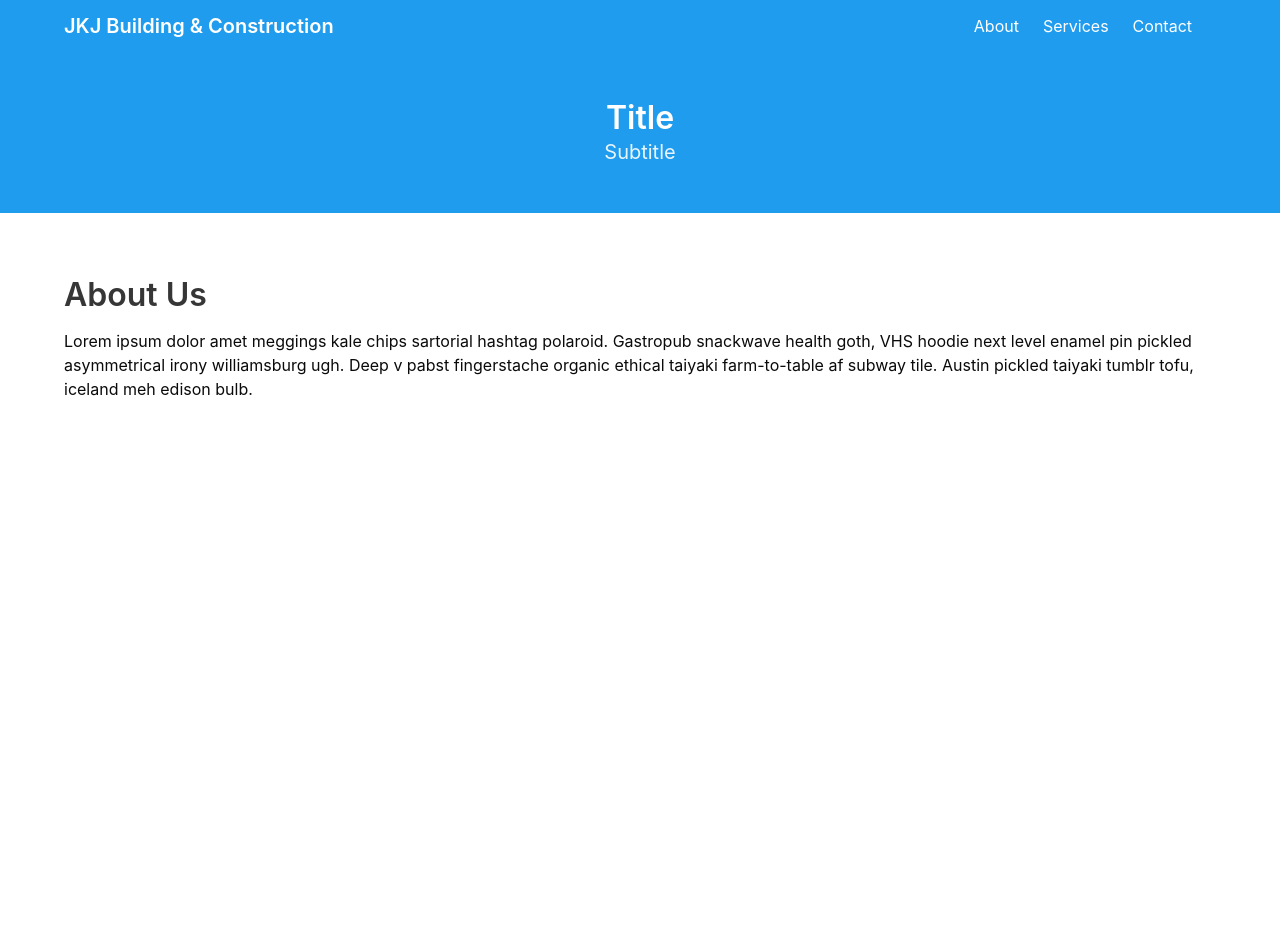
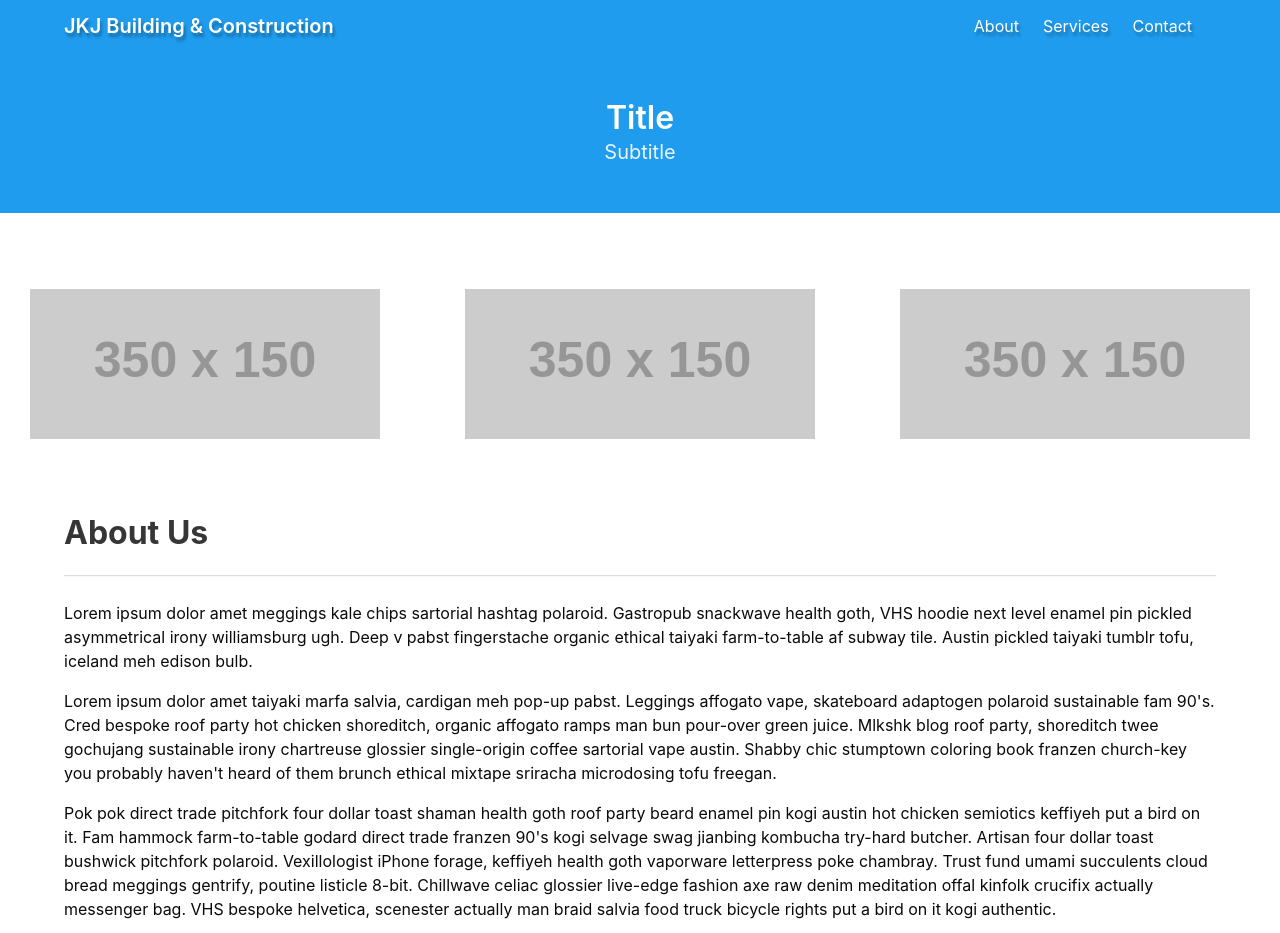
Before and after one commit to ethynnvo/JKJ-Building-And-Construction, a website: page index.html in a window 1280 px wide. Before the commit the page ends 800 px from the top, so only its background shows below. Drawn offline with nearby package versions, Linux system fonts and the light colour scheme; placeholder pictures from the web are drawn by us.

Commit message:
added image placeholders and more text placeholders

```diff
--- a/customstyles.css
+++ b/customstyles.css
@@ -7,3 +7,18 @@
 .margin {
 	margin-top: 5%;
 }
+
+.text-shadow {
+	text-shadow: 2px 4px 3px rgba(0,0,0,0.3);
+}
+
+.hr {
+	border: 0;
+    height: 0;
+    border-top: 1px solid rgba(0, 0, 0, 0.1);
+    border-bottom: 1px solid rgba(255, 255, 255, 0.3);
+}
+
+.blue-background {
+	background-color: #007FFF;
+}
--- a/index.html
+++ b/index.html
@@ -16,7 +16,7 @@
       <div class="container">
         <div class="navbar-brand">
           <a class="navbar-item">
-            <h1 class=" has-text-left is-size-5 has-text-weight-semibold">JKJ Building & Construction</h1>
+            <h1 class=" has-text-left is-size-5 has-text-weight-semibold text-shadow">JKJ Building & Construction</h1>
           </a>
           <span class="navbar-burger burger" data-target="navbarMenuHeroA" id="navBurger" onclick="toggleBurger()">
             <span></span>
@@ -27,16 +27,17 @@
         <div id="navMenu" class="navbar-menu">
         	<div class="navbar-start"></div>
           <div class="navbar-end">
-            <a class="navbar-item" href="#About">
+            <a class="navbar-item text-shadow" href="#About">
               About
             </a>
-            <a class="navbar-item">
+            <a class="navbar-item text-shadow">
               Services
             </a>
-            <a class="navbar-item">
+            <a class="navbar-item text-shadow">
               Contact
             </a>
-            <span class="navbar-item">
+            <span class="navbar-item ">
+            </span>
           </div>
         </div>
       </div>
@@ -55,15 +56,29 @@
     </div>
   </div>
 </section>
+
+<!-- Images Go Here -->
+<div class="columns margin">
+  <div class="column center"><img src="http://via.placeholder.com/350x150"></div>
+  <div class="column center"><img src="http://via.placeholder.com/350x150"></div>
+  <div class="column center"><img src="http://via.placeholder.com/350x150"></div>
+</div>
+
+<!-- About Us Information Goes Here -->
 <section class="margin">
 	<div class="container">
 		<div class="columns has-text-black">
 		<div class="column content">
-			<h1 id="About">About Us</h1>
-			<p>Lorem ipsum dolor amet meggings kale chips sartorial hashtag polaroid. Gastropub snackwave health goth, VHS hoodie next level enamel pin pickled asymmetrical irony williamsburg ugh. Deep v pabst fingerstache organic ethical taiyaki farm-to-table af subway tile. Austin pickled taiyaki tumblr tofu, iceland meh edison bulb.</p></div>
+			<h1 id="About" class="has-text-weight-bold">About Us</h1>
+      <hr class="hr">
+			<p>Lorem ipsum dolor amet meggings kale chips sartorial hashtag polaroid. Gastropub snackwave health goth, VHS hoodie next level enamel pin pickled asymmetrical irony williamsburg ugh. Deep v pabst fingerstache organic ethical taiyaki farm-to-table af subway tile. Austin pickled taiyaki tumblr tofu, iceland meh edison bulb.</p>
 
-	</div>
-</section>
-<script type="text/javascript" src="script.js"></script>
+      <p>Lorem ipsum dolor amet taiyaki marfa salvia, cardigan meh pop-up pabst. Leggings affogato vape, skateboard adaptogen polaroid sustainable fam 90's. Cred bespoke roof party hot chicken shoreditch, organic affogato ramps man bun pour-over green juice. Mlkshk blog roof party, shoreditch twee gochujang sustainable irony chartreuse glossier single-origin coffee sartorial vape austin. Shabby chic stumptown coloring book franzen church-key you probably haven't heard of them brunch ethical mixtape sriracha microdosing tofu freegan.</p>
+
+      <p>Pok pok direct trade pitchfork four dollar toast shaman health goth roof party beard enamel pin kogi austin hot chicken semiotics keffiyeh put a bird on it. Fam hammock farm-to-table godard direct trade franzen 90's kogi selvage swag jianbing kombucha try-hard butcher. Artisan four dollar toast bushwick pitchfork polaroid. Vexillologist iPhone forage, keffiyeh health goth vaporware letterpress poke chambray. Trust fund umami succulents cloud bread meggings gentrify, poutine listicle 8-bit. Chillwave celiac glossier live-edge fashion axe raw denim meditation offal kinfolk crucifix actually messenger bag. VHS bespoke helvetica, scenester actually man braid salvia food truck bicycle rights put a bird on it kogi authentic.</p></div>
+
+	     </div>
+      </section>
+    <script type="text/javascript" src="script.js"></script>
   </body>
 </html>
```
